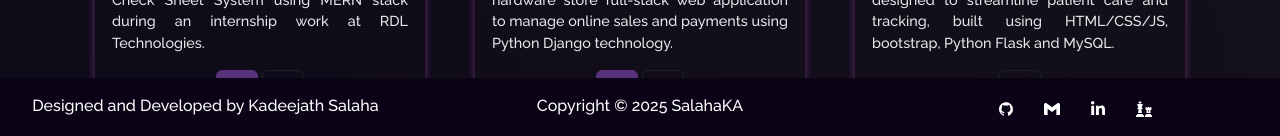
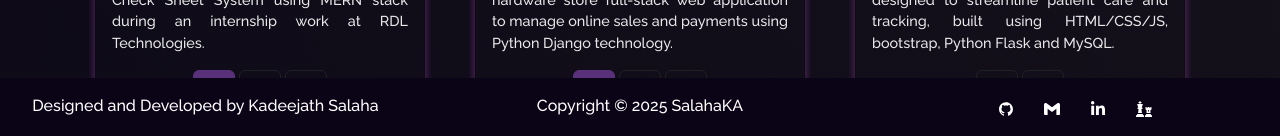
Before and after one commit to salahaKA/MyPortfolio, a React (Create React App) app in the folder portfolio/: page /project in a window 1280 px wide. Shown: the part 664-800 px from the top of the page. Built offline with nearby package versions, Linux system fonts and the light colour scheme.

Commit message:
fix: uncomment GitHub links in Projects component for proper functionality

```diff
--- a/portfolio/src/components/Projects/ProjectCards.js
+++ b/portfolio/src/components/Projects/ProjectCards.js
@@ -2,7 +2,7 @@ import React from "react";
 import Card from "react-bootstrap/Card";
 import Button from "react-bootstrap/Button";
 // import { CgWebsite } from "react-icons/cg";
-// import { BsGithub } from "react-icons/bs";
+import { BsGithub } from "react-icons/bs";
 import { AiOutlineFileText } from "react-icons/ai";
 import { BiLinkExternal } from "react-icons/bi";
 import "./Project.css";
@@ -44,14 +44,14 @@ function ProjectCards(props) {
             </Button>
           )}
 
-          {/* <Button
+          <Button
           variant="outline-dark"
           href={props.ghLink}
           target="_blank"
           className="icon-button"
         >
           <BsGithub />
-        </Button> */}
+        </Button>
           {props.pdfLink && (
             <Button
               variant="outline-dark"
--- a/portfolio/src/components/Projects/Projects.js
+++ b/portfolio/src/components/Projects/Projects.js
@@ -44,7 +44,7 @@ function Projects() {
                 </>
               }
               description="Designed and Developed a dynamic Digital Check Sheet System using MERN stack during an internship work at RDL Technologies."
-              // ghLink="https://github.com/salahaKA/checklist.git"
+              ghLink="https://github.com/salahaKA/checklist.git"
               demoLink="https://youtu.be/H3lzv1NUGa0"
               pdfLink={pdfDCS}
             />
@@ -65,7 +65,7 @@ function Projects() {
               }
               description="Designed and Developed an E-commerce hardware store full-stack web application to manage online sales and
  payments using Python Django technology."
-              // ghLink="https://github.com/salahaKA/BharathEnterprises-Django.git"
+              ghLink="https://github.com/salahaKA/BharathEnterprises-Django.git"
               demoLink="https://github.com/salahaKA/BharathEnterprises-Django.git"
               pdfLink={pdfBE}
             />
```
